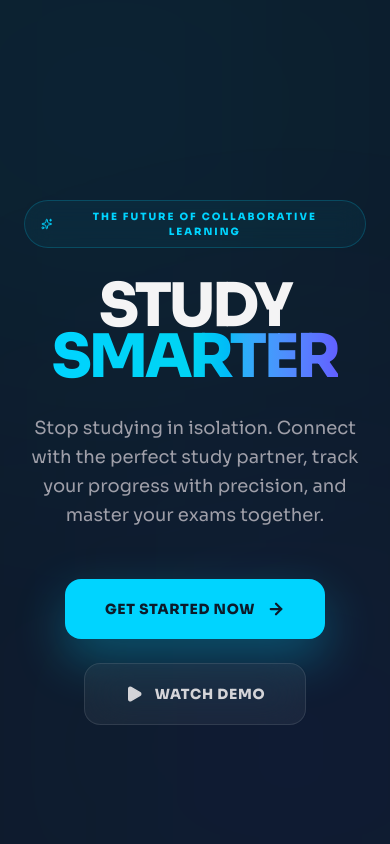
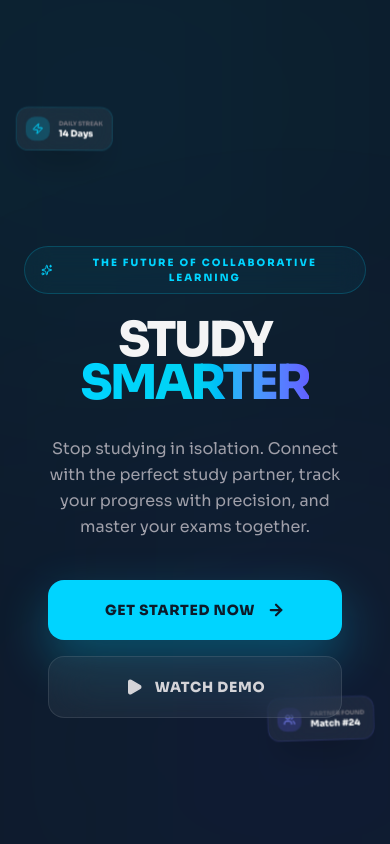
Before and after one commit to 3456782/prepmitraaa, a React (Vite) app: page / in a window 390 px wide. Shown: the top 844 px of the page. Built offline with nearby package versions, Linux system fonts and the light colour scheme; no server answers.

Commit message:
feat: Enhance app tour and landing page visuals
Refine the onboarding tour for better user guidance and improve the visual appeal and responsiveness of the landing page. Updates include adjusted text, improved layout for different screen sizes, and refined animations.

```diff
--- a/src/pages/Landing.tsx
+++ b/src/pages/Landing.tsx
@@ -116,7 +116,7 @@ export default function Landing() {
             initial={{ opacity: 0, scale: 0.9 }}
             animate={{ opacity: 1, scale: 1 }}
             transition={{ duration: 0.5 }}
-            className="inline-flex items-center gap-2 px-4 py-2 mb-8 text-[10px] font-black tracking-[0.2em] text-teal-electric uppercase bg-teal-electric/5 rounded-full border border-teal-electric/20 backdrop-blur-md"
+            className="inline-flex items-center gap-2 px-4 py-2 mb-6 md:mb-8 mt-10 md:mt-0 text-[10px] font-black tracking-[0.2em] text-teal-electric uppercase bg-teal-electric/5 rounded-full border border-teal-electric/20 backdrop-blur-md"
           >
             <Sparkles size={12} /> The Future of Collaborative Learning
           </motion.div>
@@ -125,7 +125,7 @@ export default function Landing() {
             initial={{ opacity: 0, y: 30 }}
             animate={{ opacity: 1, y: 0 }}
             transition={{ duration: 0.8, delay: 0.2 }}
-            className="text-6xl md:text-[120px] font-black mb-8 tracking-tighter leading-[0.85] uppercase"
+            className="text-5xl md:text-[120px] font-black mb-8 tracking-tighter leading-[0.9] md:leading-[0.85] uppercase"
           >
             Study <br />
             <span className="text-transparent bg-clip-text bg-gradient-to-r from-teal-electric via-cyan-400 to-indigo-500">
@@ -137,7 +137,7 @@ export default function Landing() {
             initial={{ opacity: 0, y: 20 }}
             animate={{ opacity: 1, y: 0 }}
             transition={{ duration: 0.8, delay: 0.4 }}
-            className="text-lg md:text-xl text-zinc-400 mb-12 max-w-2xl mx-auto leading-relaxed font-medium"
+            className="text-base md:text-xl text-zinc-400 mb-10 md:mb-12 max-w-2xl mx-auto leading-relaxed font-medium px-4 md:px-0"
           >
             Stop studying in isolation. Connect with the perfect study partner,
             track your progress with precision, and master your exams together.
@@ -147,20 +147,20 @@ export default function Landing() {
             initial={{ opacity: 0, y: 20 }}
             animate={{ opacity: 1, y: 0 }}
             transition={{ duration: 0.8, delay: 0.6 }}
-            className="flex flex-col sm:flex-row items-center justify-center gap-6"
+            className="flex flex-col sm:flex-row items-center justify-center gap-4 md:gap-6 px-6 md:px-0"
           >
             <Link
               to="/auth"
-              className="group relative px-10 py-5 bg-teal-electric text-navy-deep font-black rounded-2xl overflow-hidden transition-all hover:scale-105 active:scale-95 shadow-[0_20px_50px_rgba(0,212,255,0.3)]"
+              className="w-full sm:w-auto group relative px-10 py-5 bg-teal-electric text-navy-deep font-black rounded-2xl overflow-hidden transition-all hover:scale-105 active:scale-95 shadow-[0_20px_50px_rgba(0,212,255,0.3)]"
             >
               <div className="absolute inset-0 bg-gradient-to-r from-teal-electric to-white/20 opacity-0 group-hover:opacity-100 transition-opacity" />
-              <span className="relative flex items-center gap-3 uppercase tracking-wider text-sm">
+              <span className="relative flex items-center justify-center gap-3 uppercase tracking-wider text-sm">
                 Get Started Now <ArrowRight size={18} strokeWidth={3} />
               </span>
             </Link>
             <button
               onClick={() => setShowDemo(true)}
-              className="px-10 py-5 bg-white/5 text-zinc-300 font-black rounded-2xl border border-white/10 hover:bg-white/10 transition-all flex items-center gap-3 uppercase tracking-wider text-sm backdrop-blur-xl"
+              className="w-full sm:w-auto px-10 py-5 bg-white/5 text-zinc-300 font-black rounded-2xl border border-white/10 hover:bg-white/10 transition-all flex items-center justify-center gap-3 uppercase tracking-wider text-sm backdrop-blur-xl"
             >
               <Play size={18} fill="currentColor" /> Watch Demo
             </button>
@@ -170,36 +170,36 @@ export default function Landing() {
         {/* Floating UI Elements for Hero */}
         <div className="absolute inset-0 pointer-events-none overflow-hidden">
           <motion.div
-            animate={{ y: [0, -20, 0], rotate: [0, 5, 0] }}
+            animate={{ y: [0, -15, 0], rotate: [0, 5, 0] }}
             transition={{ duration: 6, repeat: Infinity, ease: "easeInOut" }}
-            className="absolute top-1/4 left-10 md:left-20 hidden lg:block"
+            className="absolute top-[12%] left-4 md:left-20 lg:top-1/4"
           >
-            <div className="glass-card p-4 rounded-2xl border-teal-electric/20 shadow-2xl">
+            <div className="glass-card p-3 md:p-4 rounded-2xl border-teal-electric/20 shadow-2xl scale-75 md:scale-100 origin-left">
               <div className="flex items-center gap-3">
-                <div className="w-10 h-10 bg-teal-electric/20 rounded-xl flex items-center justify-center text-teal-electric">
-                  <Zap size={20} />
+                <div className="w-8 h-8 md:w-10 md:h-10 bg-teal-electric/20 rounded-xl flex items-center justify-center text-teal-electric">
+                  <Zap size={16} className="md:w-5 md:h-5" />
                 </div>
                 <div>
-                  <div className="text-[10px] font-black text-zinc-500 uppercase">Daily Streak</div>
-                  <div className="text-sm font-black text-white">14 Days</div>
+                  <div className="text-[8px] md:text-[10px] font-black text-zinc-500 uppercase">Daily Streak</div>
+                  <div className="text-xs md:text-sm font-black text-white">14 Days</div>
                 </div>
               </div>
             </div>
           </motion.div>
 
           <motion.div
-            animate={{ y: [0, 20, 0], rotate: [0, -5, 0] }}
+            animate={{ y: [0, 15, 0], rotate: [0, -5, 0] }}
             transition={{ duration: 7, repeat: Infinity, ease: "easeInOut", delay: 1 }}
-            className="absolute bottom-1/4 right-10 md:right-20 hidden lg:block"
+            className="absolute bottom-[12%] right-4 md:right-20 lg:bottom-1/4"
           >
-            <div className="glass-card p-4 rounded-2xl border-indigo-500/20 shadow-2xl">
+            <div className="glass-card p-3 md:p-4 rounded-2xl border-indigo-500/20 shadow-2xl scale-75 md:scale-100 origin-right">
               <div className="flex items-center gap-3">
-                <div className="w-10 h-10 bg-indigo-500/20 rounded-xl flex items-center justify-center text-indigo-400">
-                  <Users size={20} />
+                <div className="w-8 h-8 md:w-10 md:h-10 bg-indigo-500/20 rounded-xl flex items-center justify-center text-indigo-400">
+                  <Users size={16} className="md:w-5 md:h-5" />
                 </div>
                 <div>
-                  <div className="text-[10px] font-black text-zinc-500 uppercase">Partner Found</div>
-                  <div className="text-sm font-black text-white">Match #24</div>
+                  <div className="text-[8px] md:text-[10px] font-black text-zinc-500 uppercase">Partner Found</div>
+                  <div className="text-xs md:text-sm font-black text-white">Match #24</div>
                 </div>
               </div>
             </div>
```
Also changed, not shown: src/components/AppTour.tsx (+62 -45 lines).
